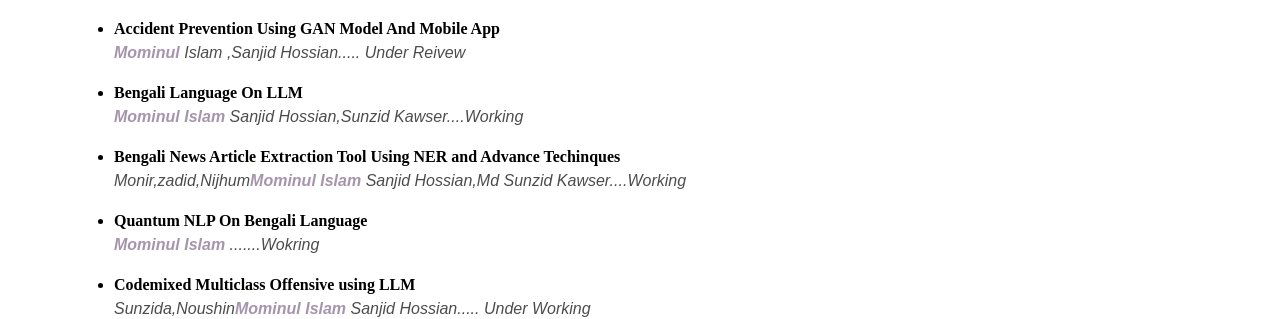
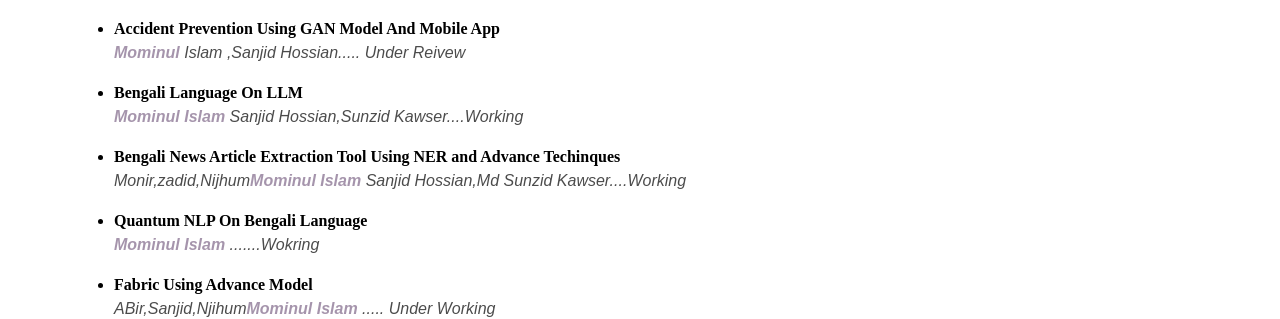
Before and after one commit to Mominul-Islam-cmd/Mominul_Personal, a plain HTML site: page publications/publication.html in a window 1280 px wide. Shown: the part 487-806 px from the top of the page. Drawn offline with nearby package versions, Linux system fonts and the light colour scheme.

Commit message:
paper update

```diff
--- a/publications/publication.html
+++ b/publications/publication.html
@@ -128,10 +128,10 @@
                 <p class="pb-details"><span class="my-name">Mominul Islam</span>
                         .......Wokring
                 </p>
-                <li>Codemixed Multiclass Offensive using LLM </li>
+                <!-- <li>Codemixed Multiclass Offensive using LLM </li>
                 <p class="pb-details"> Sunzida,Noushin<span class="my-name">Mominul Islam</span>
                       Sanjid Hossian..... Under Working
-                </p>
+                </p> -->
 
                 <li>Fabric Using Advance Model</li>
                 <p class="pb-details"> ABir,Sanjid,Njihum<span class="my-name">Mominul Islam</span>
```
